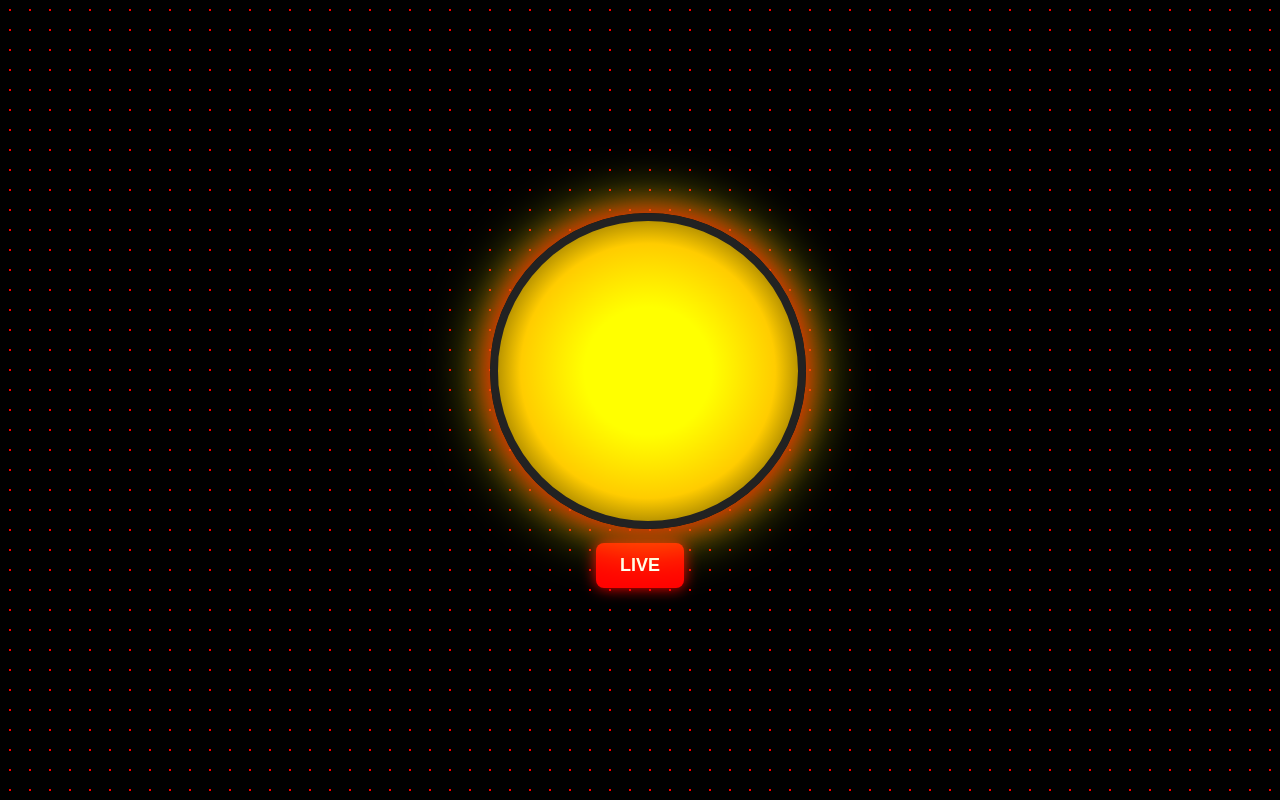
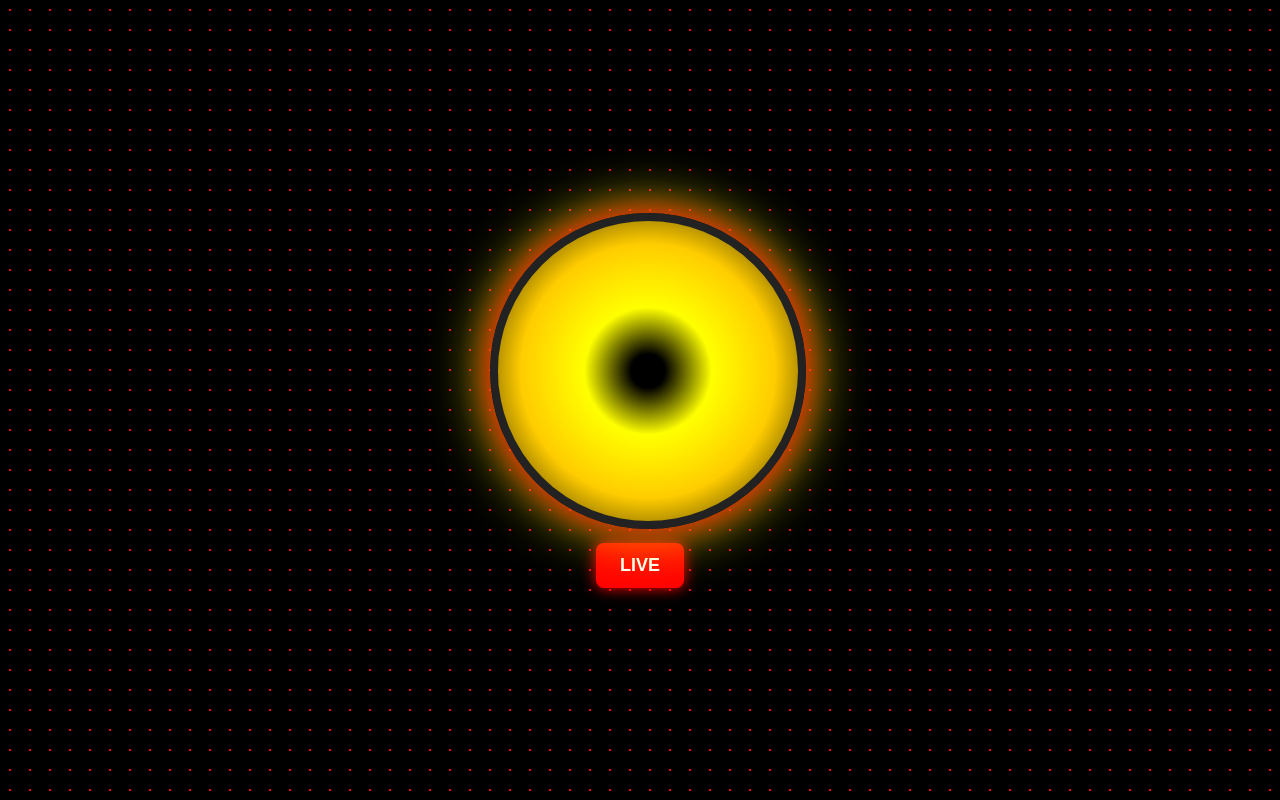
Before and after one commit to dinosauro-droid/radio-cozza, a plain HTML site: page index.html in a window 1280 px wide. Drawn offline with Linux system fonts and the light colour scheme.

Commit message:
Add files via upload

```diff
--- a/index.html
+++ b/index.html
@@ -28,10 +28,24 @@
       width: 100%;
       height: 100%;
       border-radius: 50%;
-      background: radial-gradient(circle, yellow 30%, #ffcc00 60%, #000 100%);
+      background: radial-gradient(circle at center, #000 8%, yellow 30%, #ffcc00 60%, #000 100%);
       border: 8px solid #222;
       box-shadow: 0 0 30px red, 0 0 60px yellow;
       animation: spin 4s linear infinite;
+      display: flex;
+      align-items: center;
+      justify-content: center;
+      position: relative;
+    }
+
+    .label {
+      position: absolute;
+      width: 100%;
+      text-align: center;
+      font-size: 20px;
+      font-weight: bold;
+      color: black;
+      mix-blend-mode: difference;
     }
 
     @keyframes spin {
@@ -61,7 +75,9 @@
 </head>
 <body>
   <div class="player-container">
-    <div class="turntable" id="vinyl"></div>
+    <div class="turntable" id="vinyl">
+      <div class="label">Radio Cozza</div>
+    </div>
   </div>
   <button class="live-button" onclick="toggleLive()">LIVE</button>
   <audio id="audio" src="https://your-stream-url-here/live" preload="none"></audio>
```
